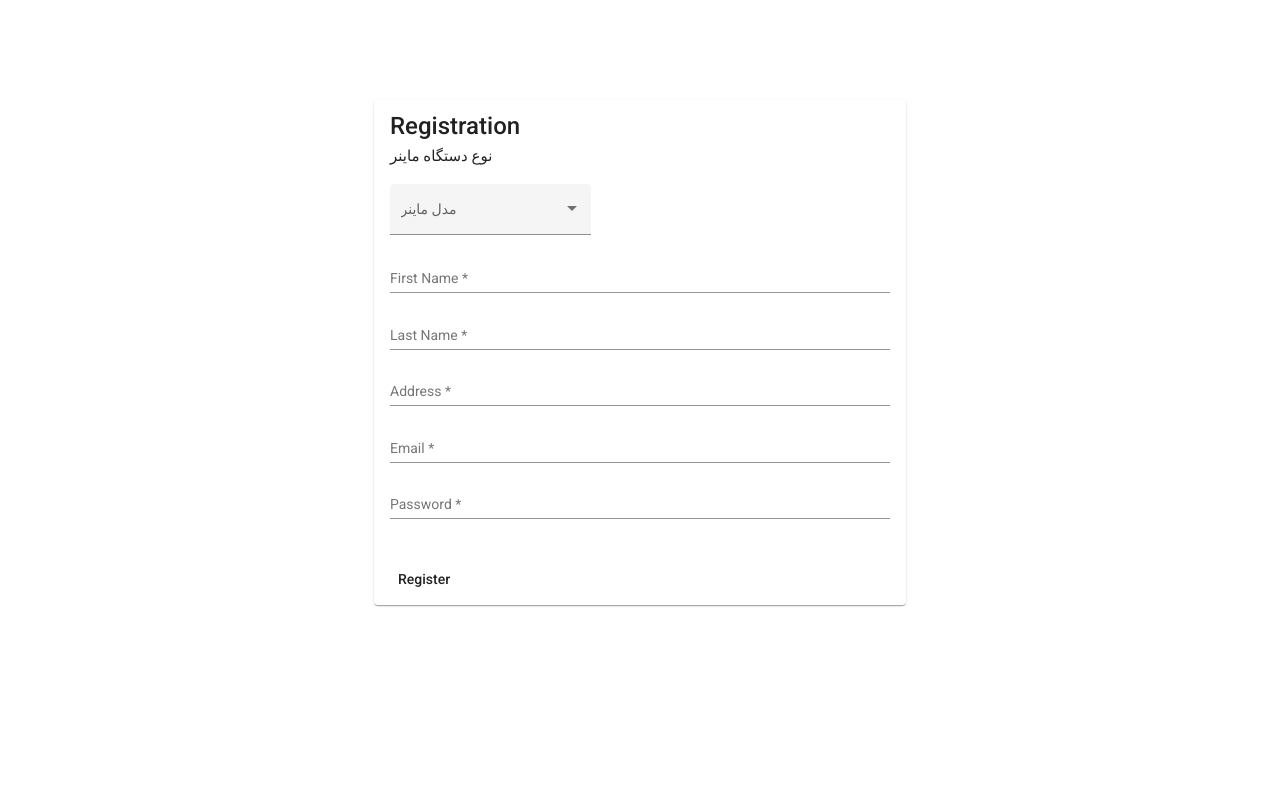
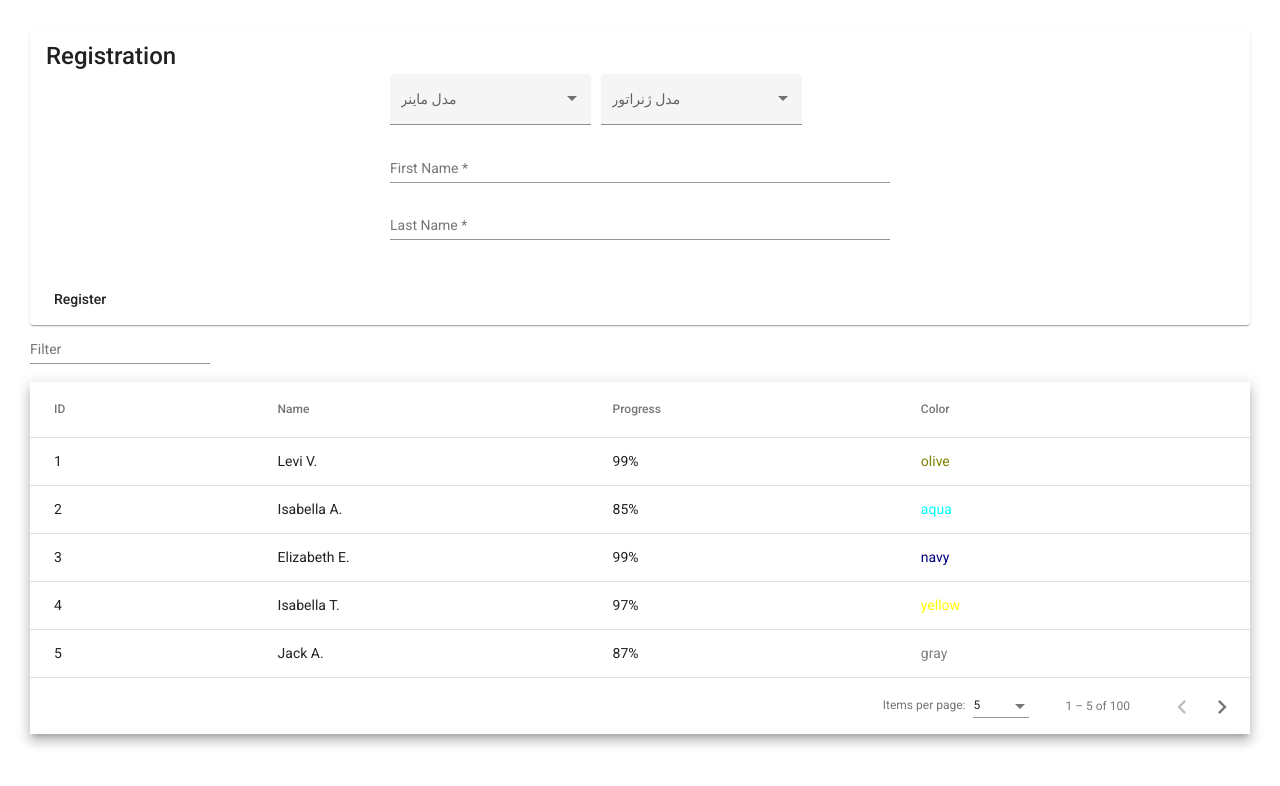
Before and after one commit to mrhb/MinerInvestmentCalculator, an Angular app: page /main in a window 1280 px wide. Shown: the top 786 px of the page. Built offline with nearby package versions, Linux system fonts and the light colour scheme.

Commit message:
Table added to main componnent

```diff
--- a/src/app/main/main.component.html
+++ b/src/app/main/main.component.html
@@ -6,11 +6,17 @@
      <mat-card-content>
          <form [formGroup]="signupForm" class="my-form">
 
-            <h4>نوع دستگاه ماینر</h4>
             <mat-form-field appearance="fill">
             <mat-label>مدل ماینر</mat-label>
             <mat-select >
                 <mat-option *ngFor="let miner of miners"  value="option1">{{miner.name}}</mat-option>
+            </mat-select>
+            </mat-form-field>
+
+            <mat-form-field appearance="fill">
+                <mat-label>مدل ژنراتور</mat-label>
+                <mat-select >
+                <mat-option *ngFor="let gen of generators"  value="option1">{{gen.name}}</mat-option>
                 </mat-select>
             </mat-form-field>
 
@@ -22,18 +28,7 @@
                     <mat-label>Last Name</mat-label>
                     <input  matInput  placeholder="Last Name" formControlName="lastname"  required>
                  </mat-form-field>
-                 <mat-form-field class="full-width">
-                    <mat-label>Address</mat-label>
-                    <input  matInput  placeholder="Address" formControlName="address"  required>
-                 </mat-form-field>
-                 <mat-form-field class="full-width">
-                    <mat-label>Email</mat-label>
-                    <input  matInput  placeholder="Email" formControlName="username">
-                 </mat-form-field>
-                 <mat-form-field class="full-width">
-                    <mat-label>Password</mat-label>
-                    <input  matInput  placeholder="Password"  formControlName="password">
-                 </mat-form-field>
+
           </form>
         </mat-card-content>
 
@@ -41,3 +36,49 @@
           <button mat-flat-button  [disabled]="loading" (click)="onSubmit()">Register</button>
        </mat-card-actions>
    </mat-card>
+
+
+
+   <mat-form-field>
+    <mat-label>Filter</mat-label>
+    <input matInput (keyup)="applyFilter($event)" placeholder="Ex. Mia" #input>
+  </mat-form-field>
+
+  <div class="mat-elevation-z8">
+    <table mat-table [dataSource]="dataSource" matSort>
+
+      <!-- ID Column -->
+      <ng-container matColumnDef="id">
+        <th mat-header-cell *matHeaderCellDef mat-sort-header> ID </th>
+        <td mat-cell *matCellDef="let row"> {{row.id}} </td>
+      </ng-container>
+
+      <!-- Progress Column -->
+      <ng-container matColumnDef="progress">
+        <th mat-header-cell *matHeaderCellDef mat-sort-header> Progress </th>
+        <td mat-cell *matCellDef="let row"> {{row.progress}}% </td>
+      </ng-container>
+
+      <!-- Name Column -->
+      <ng-container matColumnDef="name">
+        <th mat-header-cell *matHeaderCellDef mat-sort-header> Name </th>
+        <td mat-cell *matCellDef="let row"> {{row.name}} </td>
+      </ng-container>
+
+      <!-- Color Column -->
+      <ng-container matColumnDef="color">
+        <th mat-header-cell *matHeaderCellDef mat-sort-header> Color </th>
+        <td mat-cell *matCellDef="let row" [style.color]="row.color"> {{row.color}} </td>
+      </ng-container>
+
+      <tr mat-header-row *matHeaderRowDef="displayedColumns"></tr>
+      <tr mat-row *matRowDef="let row; columns: displayedColumns;"></tr>
+
+      <!-- Row shown when there is no matching data. -->
+      <tr class="mat-row" *matNoDataRow>
+        <td class="mat-cell" colspan="4">No data matching the filter "{{input.value}}"</td>
+      </tr>
+    </table>
+
+    <mat-paginator [pageSizeOptions]="[5, 10, 25, 100]"></mat-paginator>
+  </div>
--- a/src/app/main/main.component.scss
+++ b/src/app/main/main.component.scss
@@ -8,13 +8,16 @@
     width: 100%;
   }
 
-
+.mat-form-field
+{
+  margin-right: 10px;
+}
 
   :host {
-    display: flex;
+     display:block;
     justify-content: center;
     align-items: center;
-    margin: 100px 0px;
+    margin: 30px ;
   }
 
   mat-card-content {
@@ -23,3 +26,47 @@
     align-items: center;
     min-width: 75px;
   }
+/* Structure */
+.example-container {
+  position: relative;
+  min-height: 200px;
+}
+
+.example-table-container {
+  position: relative;
+  max-height: 400px;
+  overflow: auto;
+}
+
+table {
+  width: 100%;
+}
+
+.example-loading-shade {
+  position: absolute;
+  top: 0;
+  left: 0;
+  bottom: 56px;
+  right: 0;
+  background: rgba(0, 0, 0, 0.15);
+  z-index: 1;
+  display: flex;
+  align-items: center;
+  justify-content: center;
+}
+
+.example-rate-limit-reached {
+  color: #980000;
+  max-width: 360px;
+  text-align: center;
+}
+
+/* Column Widths */
+.mat-column-number,
+.mat-column-state {
+  max-width: 64px;
+}
+
+.mat-column-created {
+  max-width: 124px;
+}
--- a/src/app/main/main.component.ts
+++ b/src/app/main/main.component.ts
@@ -1,21 +1,61 @@
-import { Component, OnInit } from '@angular/core';
+import { Component, OnInit, ViewChild } from '@angular/core';
 import { FormBuilder, FormGroup, Validators } from '@angular/forms';
 import { MatIconRegistry } from '@angular/material/icon';
+import { MatPaginator } from '@angular/material/paginator';
+import { MatSort } from '@angular/material/sort';
+import { MatTableDataSource } from '@angular/material/table';
+export interface UserData {
+  id: string;
+  name: string;
+  progress: string;
+  color: string;
+}
 
+/** Constants used to fill up our data base. */
+const COLORS: string[] = [
+  'maroon', 'red', 'orange', 'yellow', 'olive', 'green', 'purple', 'fuchsia', 'lime', 'teal',
+  'aqua', 'blue', 'navy', 'black', 'gray'
+];
+const NAMES: string[] = [
+  'Maia', 'Asher', 'Olivia', 'Atticus', 'Amelia', 'Jack', 'Charlotte', 'Theodore', 'Isla', 'Oliver',
+  'Isabella', 'Jasper', 'Cora', 'Levi', 'Violet', 'Arthur', 'Mia', 'Thomas', 'Elizabeth'
+];
+const MINERS=[
+  {name: "SJ9" , hashrate:14.5, consumption:1350},
+  {name: "SJ9" , hashrate:14.5, consumption:1350},
+  {name: "SJ9" , hashrate:14.5, consumption:1350},
+  {name: "SJ9" , hashrate:14.5, consumption:1350},
+  {name: "SJ9" , hashrate:14.5, consumption:1350}
+];
+const GENERATORS=[
+  {name: "100KVA" ,generation:1350},
+  {name: "200KVA" ,generation:1350},
+];
 @Component({
   selector: 'app-main',
   templateUrl: './main.component.html',
   styleUrls: ['./main.component.scss']
 })
 export class MainComponent implements OnInit {
+  generators=GENERATORS;
   miners=MINERS;
   signupForm: FormGroup;
   loading = false;
   submitted = false;
+  displayedColumns: string[] = ['id', 'name', 'progress', 'color'];
+  dataSource: MatTableDataSource<UserData>;
 
+  @ViewChild(MatPaginator) paginator: MatPaginator;
+  @ViewChild(MatSort) sort: MatSort;
   constructor(
     private formBuilder: FormBuilder
-  ) { }
+  ) {
+     // Create 100 users
+     const users = Array.from({length: 100}, (_, k) => createNewUser(k + 1));
+
+     // Assign the data to the data source for the table to render
+     this.dataSource = new MatTableDataSource(users);
+   }
 
   ngOnInit(): void {
     this.signupForm = this.formBuilder.group({
@@ -29,13 +69,30 @@
   }
   onSubmit()
   {}
+  ngAfterViewInit() {
+    this.dataSource.paginator = this.paginator;
+    this.dataSource.sort = this.sort;
+  }
+
+  applyFilter(event: Event) {
+    const filterValue = (event.target as HTMLInputElement).value;
+    this.dataSource.filter = filterValue.trim().toLowerCase();
+
+    if (this.dataSource.paginator) {
+      this.dataSource.paginator.firstPage();
+    }
+  }
 }
 
+/** Builds and returns a new User. */
+function createNewUser(id: number): UserData {
+  const name = NAMES[Math.round(Math.random() * (NAMES.length - 1))] + ' ' +
+      NAMES[Math.round(Math.random() * (NAMES.length - 1))].charAt(0) + '.';
 
-const MINERS=[
-  {name: "SJ9" , hashrate:14.5, consumption:1350},
-  {name: "SJ9" , hashrate:14.5, consumption:1350},
-  {name: "SJ9" , hashrate:14.5, consumption:1350},
-  {name: "SJ9" , hashrate:14.5, consumption:1350},
-  {name: "SJ9" , hashrate:14.5, consumption:1350}
-];
+  return {
+    id: id.toString(),
+    name: name,
+    progress: Math.round(Math.random() * 100).toString(),
+    color: COLORS[Math.round(Math.random() * (COLORS.length - 1))]
+  };
+}
```
Lines whose indentation alone changed are shown as unchanged.
